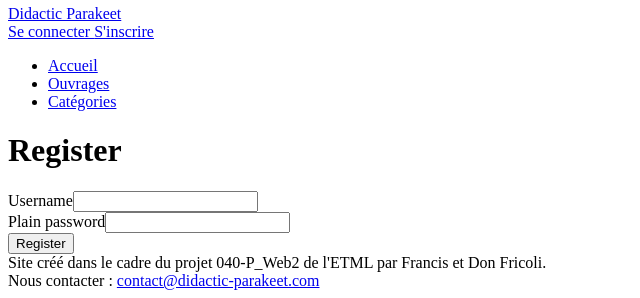
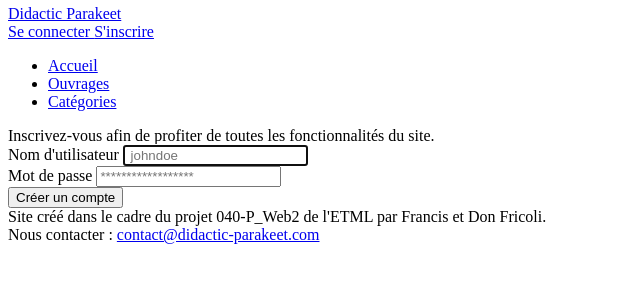
Before and after one commit to Lothindir/didactic-parakeet, a Symfony app: template templates/registration/register.html.twig in a window 1280 px wide; the page is wider, and only the part inside the window is pictured. Shown: the part 1595-1893 px from the top of that part, without its empty margins (0-640 px from the left). After the commit the page ends 1839 px from the top of that part, so only its background shows below. Run offline with Twig, Linux system fonts and the light colour scheme; the template is opened without the code that fills it, so the values that code supplies are empty; form fields are guessed from the names that the template uses; some libraries are stand-ins or nearby versions.

Commit message:
feat: form create account and disigne :)

```diff
--- a/templates/registration/register.html.twig
+++ b/templates/registration/register.html.twig
@@ -1,8 +1,42 @@
 {% extends 'base.html.twig' %}
 
-{% block title %}Register{% endblock %}
+{% block title %}Register
+{% endblock %}
 
 {% block body %}
+
+	<div class=" min-h-full min-w-full overflow-hidden flex-1">
+		<div class="text-3xl z-0 text-center">
+			Inscrivez-vous afin de profiter de toutes les fonctionnalités du site.
+		</div>
+		<div class="container top-45">
+				<div class="w-full max-w-xs mx-auto mt-20">
+					<form class="bg-white shadow-md rounded px-8 pt-6 pb-8 mb-4">
+						<div class="mb-4">
+							<label for="inputUsername" class="block text-gray-700 text-sm font-bold mb-2">
+								Nom d'utilisateur
+							</label>
+							<input name="Username" id="inputUsername" class="shadow appearance-none border rounded w-full py-2 px-3 text-gray-700 leading-tight focus:outline-none focus:shadow-outline" type="text" placeholder=" johndoe" required autofocus>
+						</div>
+						<div class="mb-6">
+							<label class="block text-gray-700 text-sm font-bold mb-2" for="inputPassword">
+								Mot de passe
+							</label>
+							<input class="shadow appearance-none border rounded w-full py-2 px-3 text-gray-700 mb-3 leading-tight focus:outline-none focus:shadow-outline" name="password" id="inputPassword" type="password" placeholder="******************" required>
+						</div>
+						<div class="flex items-center justify-between">
+							<button class="bg-blue-parakeet hover:bg-blue-700 text-white font-bold py-2 px-4 rounded focus:outline-none focus:shadow-outline" type="submit">
+								Créer un compte
+							</button>
+						</div>
+						<input type="hidden" name="_csrf_token" value="{{ csrf_token('authenticate') }}">
+					</form>
+				</div>
+		</div>
+	</div>
+{% endblock %}
+
+{# {% block body %}
     <h1>Register</h1>
 
     {{ form_start(registrationForm) }}
@@ -11,4 +45,4 @@
 
         <button class="btn">Register</button>
     {{ form_end(registrationForm) }}
-{% endblock %}
+{% endblock %} #}
```
